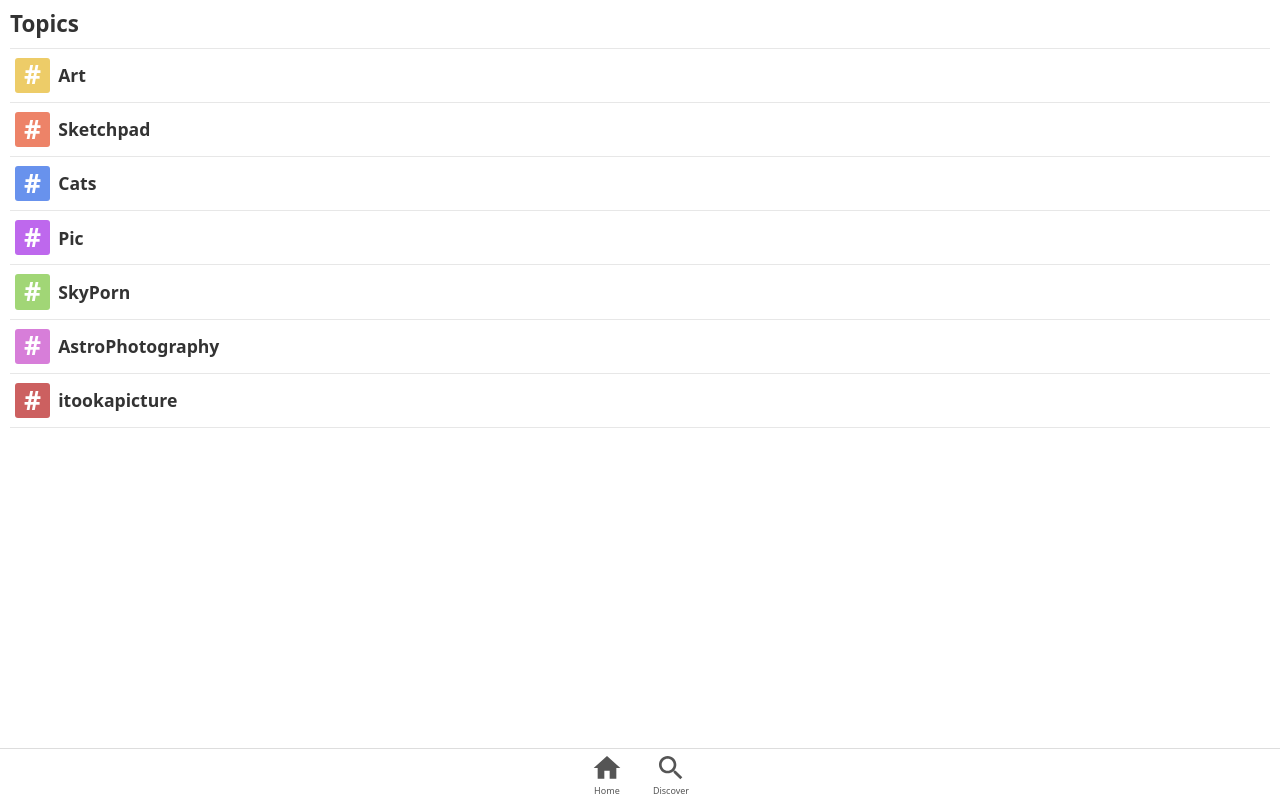
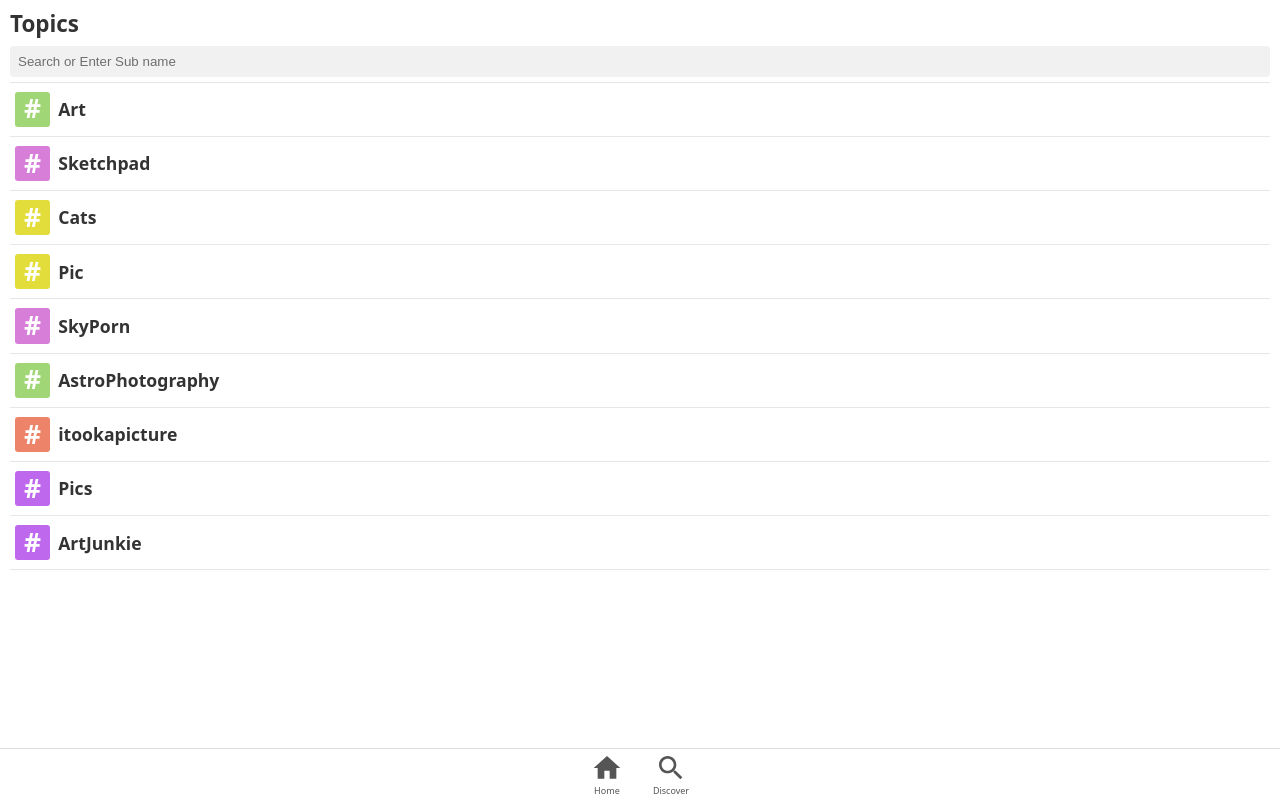
Before and after one commit to hedgecox/Reddit-TikTok-Clone, a React (Create React App) app: page /discover in a window 1280 px wide. Built offline with nearby package versions, Linux system fonts and the light colour scheme.

Commit message:
Select Different Topics

```diff
--- a/src/components/Discover.js
+++ b/src/components/Discover.js
@@ -1,9 +1,11 @@
-import React from "react";
+import React, { useState } from "react";
 import styled from "styled-components";
 import { Link } from "react-router-dom";
+import RandomItem from "../utils/RandomItem";
 
 const DiscoverContainer = styled.div`
 	padding: 0 10px;
+	margin-bottom: 50px;
 `;
 
 const Topic = styled(Link)`
@@ -25,7 +27,7 @@ const DiscoverTitle = styled.h3`
 	margin: 0;
 	color: #333;
 	font-size: 1.4em;
-	margin: 7px 0;
+	margin-top: 7px;
 `;
 
 const SubIcon = styled.span`
@@ -42,21 +44,42 @@ const SubIcon = styled.span`
 	font-weight: 700;
 `;
 
-const Topics = ["Art", "Sketchpad", "Cats", "Pic", "SkyPorn", "AstroPhotography", "itookapicture"];
-const TopicColours = ["#edcc68", "#ed8368", "#6892ed", "#be68ed", "#a1d676", "#d77ed9", "#cc6060"];
+const SearchBox = styled.input`
+	width: 100%;
+	padding: 8px;
+	margin: 5px 0;
+	border: none;
+	background-color: #cccccc44;
+	border-radius: 4px;
+	position: relative;
+`;
+
+const Topics = ["Art", "Sketchpad", "Cats", "Pic", "SkyPorn", "AstroPhotography", "itookapicture", "Pics", "ArtJunkie"];
+const TopicColours = ["#edcc68", "#ed8368", "#6892ed", "#be68ed", "#a1d676", "#d77ed9", "#cc6060", "#56b06e", "#379472", "#e3dd3b"];
 
 const Discover = () => {
+	const [searchQ, setSearchQ] = useState("");
+	const FilteredTopics = Topics.filter((i) => i.toLowerCase().indexOf(searchQ.toLowerCase()) > -1);
+
 	return (
 		<DiscoverContainer>
 			<DiscoverTitle>Topics</DiscoverTitle>
-			{Topics.map((i, ind) => {
+			<SearchBox placeholder="Search or Enter Sub name" value={searchQ} onChange={(e) => setSearchQ(e.target.value.replace(/[\W_]+/, ""))} />
+			{FilteredTopics.map((i, ind) => {
 				return (
 					<Topic key={ind} to={`/r/${i}`}>
-						<SubIcon color={TopicColours[ind]}>#</SubIcon>
+						<SubIcon color={RandomItem(TopicColours)}>#</SubIcon>
 						{i}
 					</Topic>
 				);
 			})}
+
+			{searchQ && (
+				<Topic to={`/r/${searchQ}`}>
+					<SubIcon color={RandomItem(TopicColours)}>?</SubIcon>
+					{searchQ}
+				</Topic>
+			)}
 		</DiscoverContainer>
 	);
 };
--- a/src/components/Nav.js
+++ b/src/components/Nav.js
@@ -9,7 +9,7 @@ const NavContainer = styled.nav`
 	width: 100%;
 	display: flex;
 	justify-content: center;
-	background-color: transparent;
+	background-color: ${(props) => (props.light ? "transparent" : "#fff")};
 
 	border-top: 1px solid #00000022;
 
--- a/src/components/Post.js
+++ b/src/components/Post.js
@@ -25,6 +25,7 @@ const PostTitle = styled.h3`
 	font-size: 1em;
 	color: #fff;
 	max-width: calc(100% - 65px);
+	text-shadow: 0px 0px 2px rgba(0, 0, 0, 0.8);
 `;
 
 const PostImage = styled.img`
--- a/src/components/PostList.js
+++ b/src/components/PostList.js
@@ -32,7 +32,6 @@ const PostList = (props) => {
 
 	useEffect(() => {
 		if (!Posts[Sub] && Posts._loading === false) {
-			console.log("Getting");
 			getPosts(Sub);
 		}
 
@@ -54,19 +53,19 @@ const PostList = (props) => {
 	}
 
 	const scrollStop = () => {
-		const { scrollTop, clientHeight, scrollHeight } = postContainerRef.current;
-		const itemsLeft = scrollHeight / clientHeight - scrollTop / clientHeight;
-		console.log("itemsLeft", itemsLeft);
+		if (postContainerRef.current) {
+			const { scrollTop, clientHeight, scrollHeight } = postContainerRef.current;
+			const itemsLeft = scrollHeight / clientHeight - scrollTop / clientHeight;
 
-		if (itemsLeft < 5) {
-			console.log("need more items");
-			getPosts(Sub, Posts[Sub].after);
+			if (itemsLeft < 5) {
+				console.log("need more items");
+				getPosts(Sub, Posts[Sub].after);
+			}
 		}
 	};
 
-	//console.log(items.data.children);
 	return (
-		<PostContainer onScroll={debounce(scrollStop, 50)} ref={postContainerRef} height={height}>
+		<PostContainer onScroll={debounce(scrollStop, 200)} ref={postContainerRef} height={height}>
 			{Posts[Sub].children
 				.filter((i) => i.data.post_hint === "image")
 				.map(({ data: { id, title, thumbnail, url, ups, num_comments } }) => {
--- a/src/redux/actions.js
+++ b/src/redux/actions.js
@@ -1,7 +1,7 @@
 export const getPosts = (sub, after) => {
 	return async (dispatch, getState) => {
 		//Return Early if already Requesting
-		if (getState().Posts._loading) return;
+		if (getState().Posts._loading || getState().Posts._error) return;
 
 		dispatch({ type: "GET_POSTS" });
 
--- a/src/redux/reducers.js
+++ b/src/redux/reducers.js
@@ -12,8 +12,7 @@ const Posts = (state = { _loading: false, _error: "" }, action) => {
 		case "GET_POSTS":
 			return { ...state, _loading: true };
 		case "GET_POSTS_ERROR":
-			console.log("here");
-			return { ...state, _error: action.payload };
+			return { ...state, _error: action.payload, _loading: false };
 		default:
 			return state;
 	}
--- /dev/null
+++ b/src/utils/RandomItem.js
@@ -0,0 +1 @@
+export default (arr) => arr[Math.floor(Math.random() * arr.length)];
```
